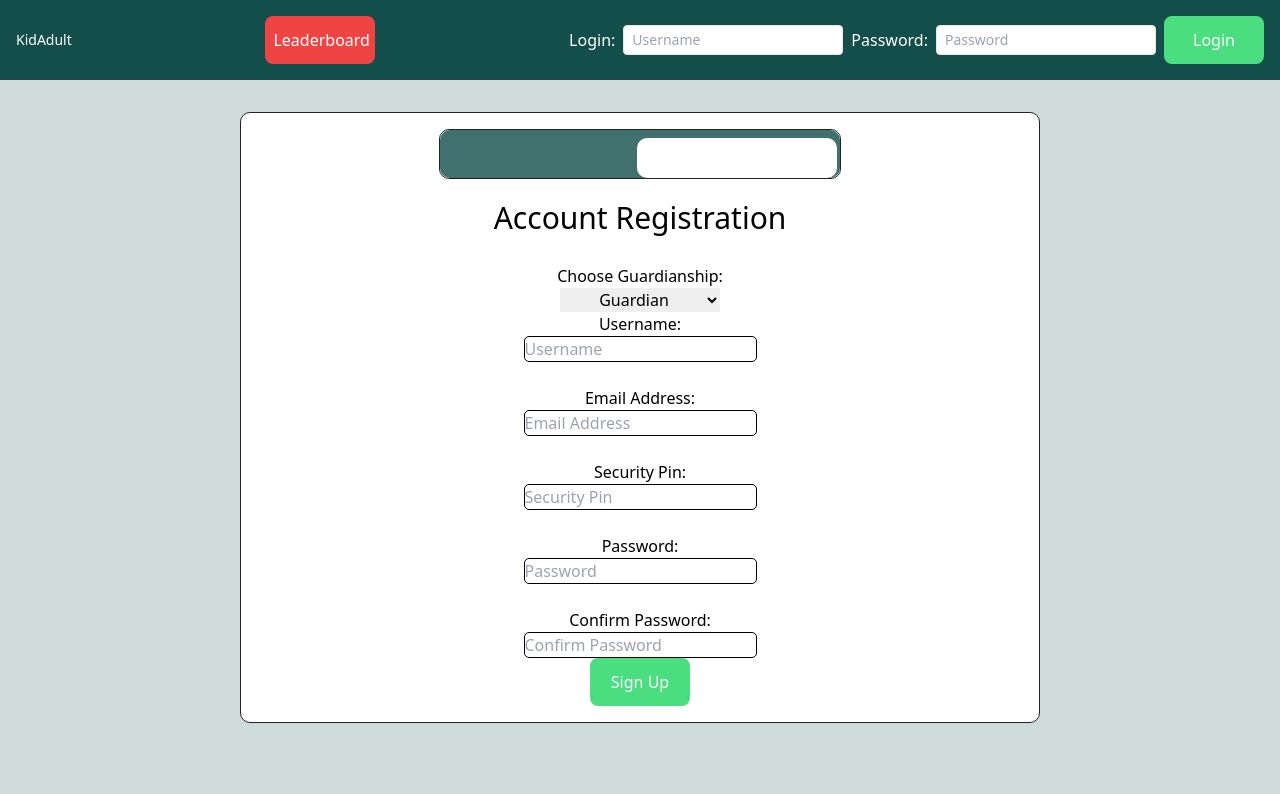
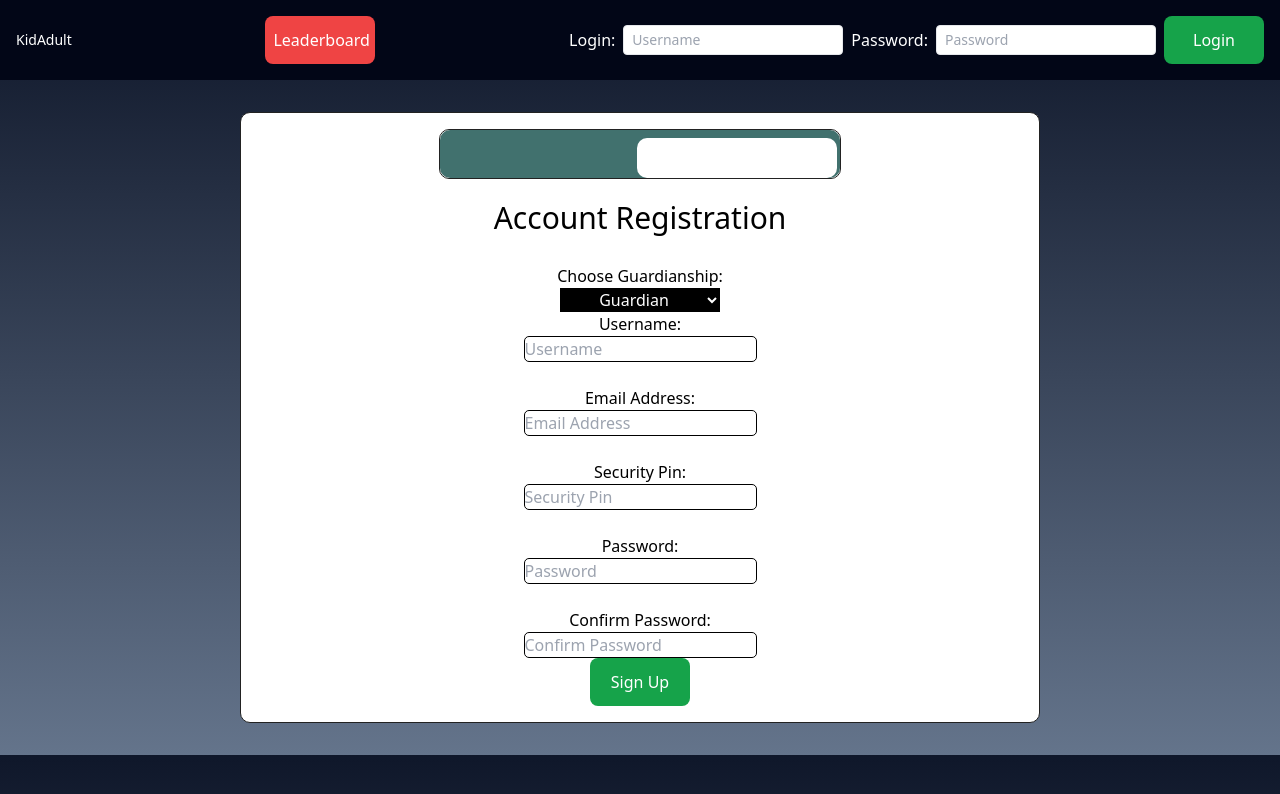
Before and after one commit to TerRosales/version-zero-KA, a React (Vite) app: page / in a window 1280 px wide. Shown: the top 794 px of the page. Built offline with nearby package versions, Linux system fonts and the light colour scheme.

Commit message:
migrating to laptop

```diff
--- a/src/components/Login/Forms/ChildForm.tsx
+++ b/src/components/Login/Forms/ChildForm.tsx
@@ -11,10 +11,11 @@ const ChildForm = () => {
   return (
     <div className="app__form-select_container">
       <h1 className="app__signup-form_title">Account Registration</h1>
-      <div className="child__form-input">
+      <div className="app__child__form-input">
         <label htmlFor="childSelect">Choose Grade Level:</label>
         <br />
         <select
+          className="app__signup-form_select"
           name="childSelect"
           id="childSelect"
           value={gradeLevel}
@@ -41,37 +42,3 @@ const ChildForm = () => {
 };
 
 export default ChildForm;
-
-// import "./App.css"
-
-// const ParentForm = () => {
-//   return <div>Parent Form</div>;
-// };
-
-// const ChildForm = () => {
-//   return <div>Child Form</div>;
-// };
-
-// const ToggleSwitch = () => {
-//   const [isParentForm, setIsParentForm] = useState(true);
-
-//   const toggleForm = () => {
-//     setIsParentForm((prevState) => !prevState);
-//   };
-
-//   return (
-//     <div className="toggle-switch">
-//       <label className="switch">
-//         <input
-//           type="checkbox"
-//           checked={isParentForm}
-//           onChange={toggleForm}
-//         />
-//         <span className="slider round"></span>
-//       </label>
-//       {isParentForm ? <ParentForm /> : <ChildForm />}
-//     </div>
-//   );
-// };
-
-// export default ToggleSwitch;
--- a/src/components/Login/Forms/Forms.css
+++ b/src/components/Login/Forms/Forms.css
@@ -0,0 +1,13 @@
+.app__form-select_container {
+}
+
+.app__sign-form_title {
+}
+
+.app__child__form-input,
+.app__parent__form-input {
+}
+
+.app__signup-form_select {
+  @apply text-white bg-black focus:bg-gradient-to-b from-slate-50 to-slate-900;
+}
--- a/src/components/Login/Forms/ParentForm.tsx
+++ b/src/components/Login/Forms/ParentForm.tsx
@@ -17,6 +17,7 @@ const ParentForm = () => {
         <label htmlFor="parentSelect">Choose Guardianship:</label>
         <br />
         <select
+          className="app__signup-form_select "
           name="parentSelect"
           id="parentSelect"
           value={guardianship}
--- a/src/components/Login/Signup.tsx
+++ b/src/components/Login/Signup.tsx
@@ -1,6 +1,6 @@
 import React, { useState } from "react";
 import axios from "axios";
-import "./Login.css";
+import "./Signup.css";
 import "../../global.css";
 import { v4 as uuidv4 } from "uuid";
 
--- a/src/components/Login/Toggle.tsx
+++ b/src/components/Login/Toggle.tsx
@@ -1,5 +1,5 @@
 import React, { useState } from "react";
-import "./Login.css";
+import "./Signup.css";
 import ParentForm from "./Forms/ParentForm";
 import ChildForm from "./Forms/ChildForm";
 // Registration From, Login Design w/ Toggle for Parent/Guardian and Children
--- a/src/components/Navbar/Navbar.css
+++ b/src/components/Navbar/Navbar.css
@@ -1,7 +1,15 @@
 .custom__button {
-    @apply text-white bg-green-400 w-[100px] h-12 py-2 px-2 rounded-lg !important;
+  @apply text-white bg-green-600 w-[100px] h-12 py-2 px-2 rounded-lg !important;
 }
 
 .leaderboards__button {
-    @apply text-white bg-red-500 w-[110px] h-12 py-2 px-2 rounded-lg !important;
+  @apply text-white bg-red-500 w-[110px] h-12 py-2 px-2 rounded-lg !important;
 }
+
+.app__nav {
+  @apply bg-slate-950 p-4 flex justify-between items-center;
+}
+
+.app__nav-input {
+  @apply focus:bg-gray-200 border rounded px-2 py-1 text-sm text-black;
+}
--- a/src/components/Navbar/Navbar.tsx
+++ b/src/components/Navbar/Navbar.tsx
@@ -1,4 +1,4 @@
-import "./Navbar.css"
+import "./Navbar.css";
 import React, { useState } from "react";
 import axios from "axios";
 
@@ -24,17 +24,15 @@ const Navbar = () => {
     }
   };
   return (
-    <nav className="container-2xl bg-teal-900 p-4 flex justify-between items-center">
+    <nav className="app__nav container-2xl">
       <div className="text-white text-sm">KidAdult</div>
-      <button className="leaderboards__button">
-        Leaderboard
-      </button>
+      <button className="leaderboards__button">Leaderboard</button>
       <div className="text-white flex items-center space-x-2">
         <label htmlFor="username">Login:</label>
         <input
           type="text"
           id="username"
-          className="border rounded px-2 py-1 text-sm text-black"
+          className="app__nav-input"
           placeholder="Username"
           value={username}
           onChange={(e) => setUsername(e.target.value)}
@@ -43,7 +41,7 @@ const Navbar = () => {
         <input
           type="password"
           id="password"
-          className="border rounded px-2 py-1 text-sm text-black"
+          className="app__nav-input"
           placeholder="Password"
           value={password}
           onChange={(e) => setPassword(e.target.value)}
@@ -51,6 +49,7 @@ const Navbar = () => {
         <button
           type="button"
           className="custom__button bg-red-500 text-white py-1 px-2 rounded-sm"
+          onClick={handleLogin}
         >
           Login
         </button>
--- a/src/global.css
+++ b/src/global.css
@@ -5,3 +5,7 @@
   margin: 0;
   padding: 0;
 }
+
+body {
+  @apply bg-gradient-to-b from-slate-900 to-slate-500;
+}
```
Also changed, not shown: src/components/Login/Signup.css (renamed from src/components/Login/Login.css).
